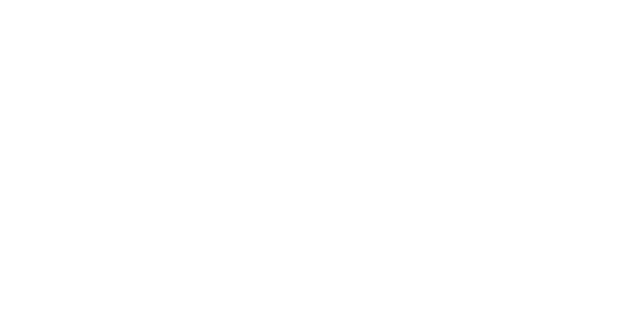
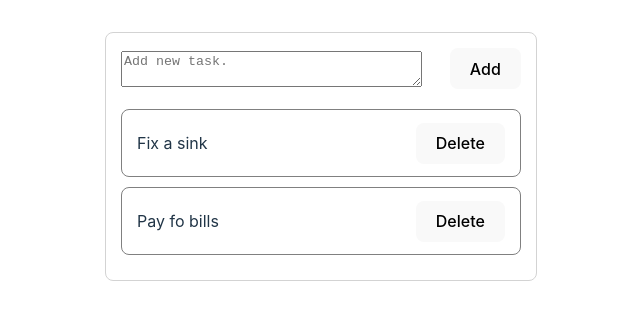
Before and after one commit to BeksultanDJ/HomeWork53, a React (Vite) app: page / in a window 1280 px wide. Shown: the top 320 px of the page, without its empty margins (319-959 px from the left). Built offline with nearby package versions, Linux system fonts and the light colour scheme.

Commit message:
Слепил все воедино чтобы все отображалось на странице

```diff
--- a/src/App.tsx
+++ b/src/App.tsx
@@ -1,12 +1,37 @@
-
-import './App.css'
+import React, { useState } from 'react';
+import Task from './Task';
+import AddTaskForm from './AddTaskForm';
+import './App.css';
 
 function App() {
+    const [tasks, setTasks] = useState([
+        { id: '1', text: 'Fix a sink' },
+        { id: '2', text: 'Pay fo bills' },
+    ]);
 
+    const addTask = (text) => {
+        const newTask = {
+            id: new Date().getTime().toString(),
+            text,
+        };
+        setTasks([...tasks, newTask]);
+    };
 
-  return (
-      <></>
-  )
+    const deleteTask = (taskId) => {
+        const updatedTasks = tasks.filter((task) => task.id !== taskId);
+        setTasks(updatedTasks);
+    };
+
+    return (
+        <div className="app-box">
+            <AddTaskForm onAdd={addTask} />
+            <div className="tasks-box">
+                {tasks.map((task) => (
+                    <Task key={task.id} task={task} onDelete={deleteTask} />
+                ))}
+            </div>
+        </div>
+    );
 }
 
-export default App
+export default App;
```
